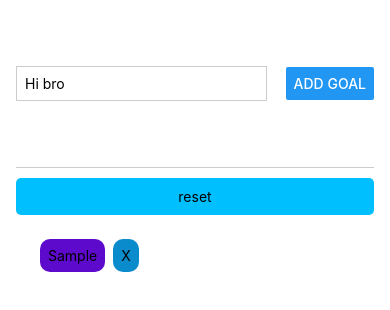
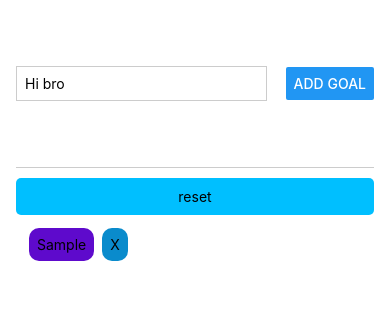
Before and after one commit to inhyoe/React_native, a React Native app: screen / in a window 390 px wide. Both pictures are taken after typing "Sample" into the empty fields and a click on the button "ADD GOAL". Shown: the top 310 px of the page. Built offline with nearby package versions, Linux system fonts and the light colour scheme.

Commit message:
Course 34

```diff
--- a/component/GoalItemsComponent/GoalItems.tsx
+++ b/component/GoalItemsComponent/GoalItems.tsx
@@ -16,16 +16,18 @@ const GoalItems = ({ courseGoals, setCourseGoals }: GoalItemsProps) => {
             data={courseGoals}
             renderItem={(itemData) => {
                return (
-                  <View
-                     style={styles.goalItem}
-                     // key={itemData.index}
+                  <Pressable
+                     android_ripple={{ color: '#330471' }}
+                     style={({ pressed }) => pressed && styles.pressedItem}
                   >
-                     <Text style={styles.goalText}>{itemData.item}</Text>
-                     <DeleteGoalItem
-                        itemIndex={itemData.index}
-                        setCourseGoals={setCourseGoals}
-                     ></DeleteGoalItem>
-                  </View>
+                     <View style={styles.goalItem}>
+                        <Text style={styles.goalText}>{itemData.item}</Text>
+                        <DeleteGoalItem
+                           itemIndex={itemData.index}
+                           setCourseGoals={setCourseGoals}
+                        />
+                     </View>
+                  </Pressable>
                );
             }}
          />
@@ -42,8 +44,8 @@ const styles = StyleSheet.create({
       alignItems: 'center',
    },
    goalItem: {
-      margin: 8,
-      padding: 8,
+      margin: 2,
+      padding: 3,
       borderRadius: 10,
       alignItems: 'center',
       color: 'white',
@@ -58,6 +60,10 @@ const styles = StyleSheet.create({
    goalsContainer: {
       flex: 4,
    },
+
+   pressedItem: {
+      opacity: 0.5,
+   },
 });
 
 export default GoalItems;
```
